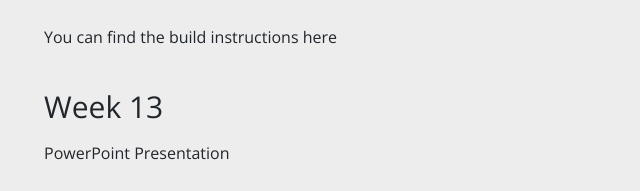
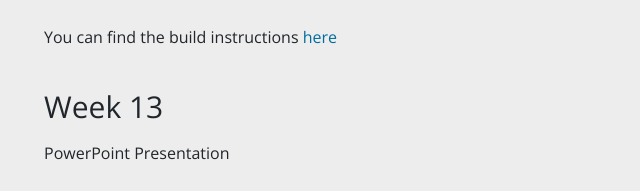
Before and after one commit to Libs1/Libs2.github.io, a plain HTML site: page index.html in a window 1280 px wide. Shown: the part 441-632 px from the top of the page, 61-701 px from the left. Drawn offline with nearby package versions, Linux system fonts and the light colour scheme.

Commit message:
Update indexcontent.html

```diff
--- a/indexcontent.html
+++ b/indexcontent.html
@@ -6,7 +6,7 @@
 <SECTION ID="Section_14">
 	<H3>Week 14</H3>
 	<p>Build Instructions</p>
-	<p>You can find the build instructions here</p>
+	<p>You can find the build instructions <a href="https://libs1.github.io/BuildLog/index.html">here</a></p>
 
 <SECTION ID="Section_13">
 	<H3>Week 13</H3>
```
